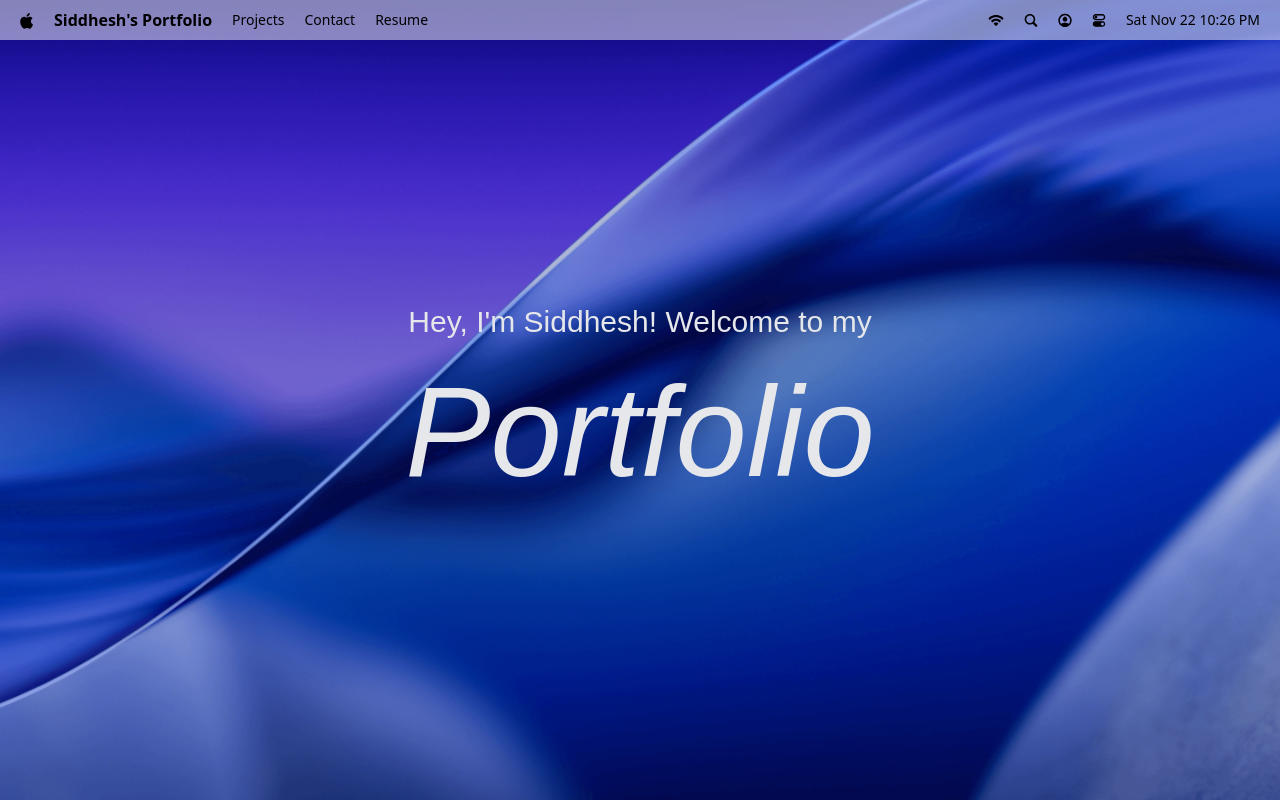
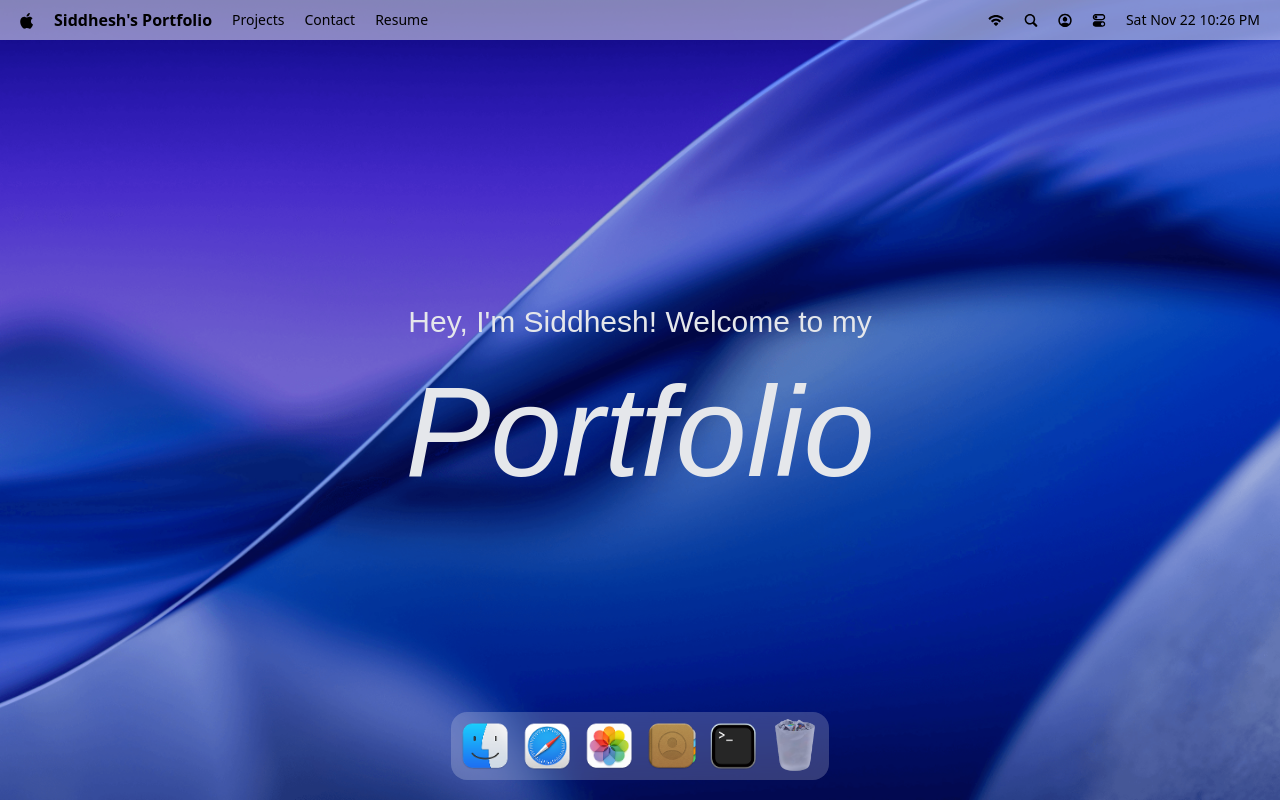
Before and after one commit to SiddheshCodes4554/mac-portfolio, a React (Vite) app: page / in a window 1280 px wide. Built offline with nearby package versions, Linux system fonts and the light colour scheme; a web font is replaced by a local one.

Commit message:
added dock

```diff
--- a/package.json
+++ b/package.json
@@ -17,6 +17,7 @@
     "lucide-react": "^0.554.0",
     "react": "^19.2.0",
     "react-dom": "^19.2.0",
+    "react-tooltip": "^5.30.0",
     "tailwindcss": "^4.1.17"
   },
   "devDependencies": {
--- a/src/App.jsx
+++ b/src/App.jsx
@@ -1,11 +1,12 @@
 import React from 'react'
-import { Navbar, Welcome } from '#components/index.js';
+import { Navbar, Welcome, Dock } from '#components/index.js';
 
 const App = () => {
   return (
     <main>
       <Navbar />
       <Welcome />
+      <Dock />
     </main>
   )
 }
--- /dev/null
+++ b/src/components/Dock.jsx
@@ -0,0 +1,97 @@
+import { dockApps } from '#constants';
+import { useGSAP } from '@gsap/react';
+import React from 'react'
+import { Tooltip } from 'react-tooltip';
+import { gsap } from 'gsap';
+
+const Dock = () => {
+    const dockRef = React.useRef(null);
+
+    useGSAP(() => {
+        const dock = dockRef.current;
+        if (!dock) return;
+
+        const icons = dock.querySelectorAll('.dock-icon');
+
+        const animateIcons = (mouseX) => {
+            const { left } = dock.getBoundingClientRect();
+
+            icons.forEach((icon) => {
+                const { left: iconLeft, width } = icon.getBoundingClientRect();
+                const center = iconLeft - left + width / 2;
+                const distance = Math.abs(mouseX - center);
+
+                const intensity = Math.exp(-(distance ** 3.3)/ 20000);
+
+                gsap.to(icon, {
+                    scale: 1 + 0.25 * intensity,
+                    y: -15 * intensity,
+                    duration: 0.2,
+                    ease: 'power1.out',
+                });
+            });
+        };
+
+        const handleMouseMove = (e) => {
+            const { left } = dock.getBoundingClientRect();
+
+            animateIcons(e.clientX - left);
+
+        };
+
+        const resetIcons = () => {
+            icons.forEach((icon) =>
+                gsap.to(icon, {
+                    scale: 1,
+                    y: 0,
+                    duration: 0.3,
+                    ease: 'power1.out',
+                }));
+        };
+
+
+    dock.addEventListener('mousemove', handleMouseMove);
+    dock.addEventListener('mouseleave', resetIcons);
+
+    return () => {
+        dock.removeEventListener('mousemove', handleMouseMove);
+        dock.removeEventListener('mouseleave', resetIcons);
+    };
+
+}, []);
+
+    const toggleApp = (app) => {
+        // Implement app toggle logic here
+    }
+
+  return (
+    <section id='dock'>
+        <div ref={dockRef} className='dock-container'>
+            {dockApps.map(({ id, name, icon, canOpen }) => (
+                <div key={id} className='relative flex justify-center'>
+                    <button
+                        type='button'
+                        className='dock-icon'
+                        aria-label={name}
+                        data-tooltip-id="dock-tooltip"
+                        data-tooltip-content={name}
+                        data-tooltip-delay-show={150}
+                        disabled={!canOpen}
+                        onClick={() => toggleApp({id, canOpen})}
+                    >
+                        <img
+                            src={`/images/${icon}`}
+                            alt={name}
+                            loading='lazy'
+                            className={canOpen ? '' : 'opacity-60'}
+                        />
+                    </button>
+                </div>
+            ))}
+            <Tooltip id='dock-tooltip' place="top" className='tooltip' />
+        </div>
+    </section>
+  )
+}
+
+export default Dock
--- a/src/components/index.js
+++ b/src/components/index.js
@@ -1,4 +1,5 @@
 import Navbar from '#components/Navbar.jsx'
 import Welcome from '#components/Welcome.jsx'
+import Dock from '#components/Dock.jsx';
 
-export {Navbar, Welcome};
+export {Navbar, Welcome, Dock};
```
Also changed, not shown: 1 other file (tests, documents, lock files or other folders).
